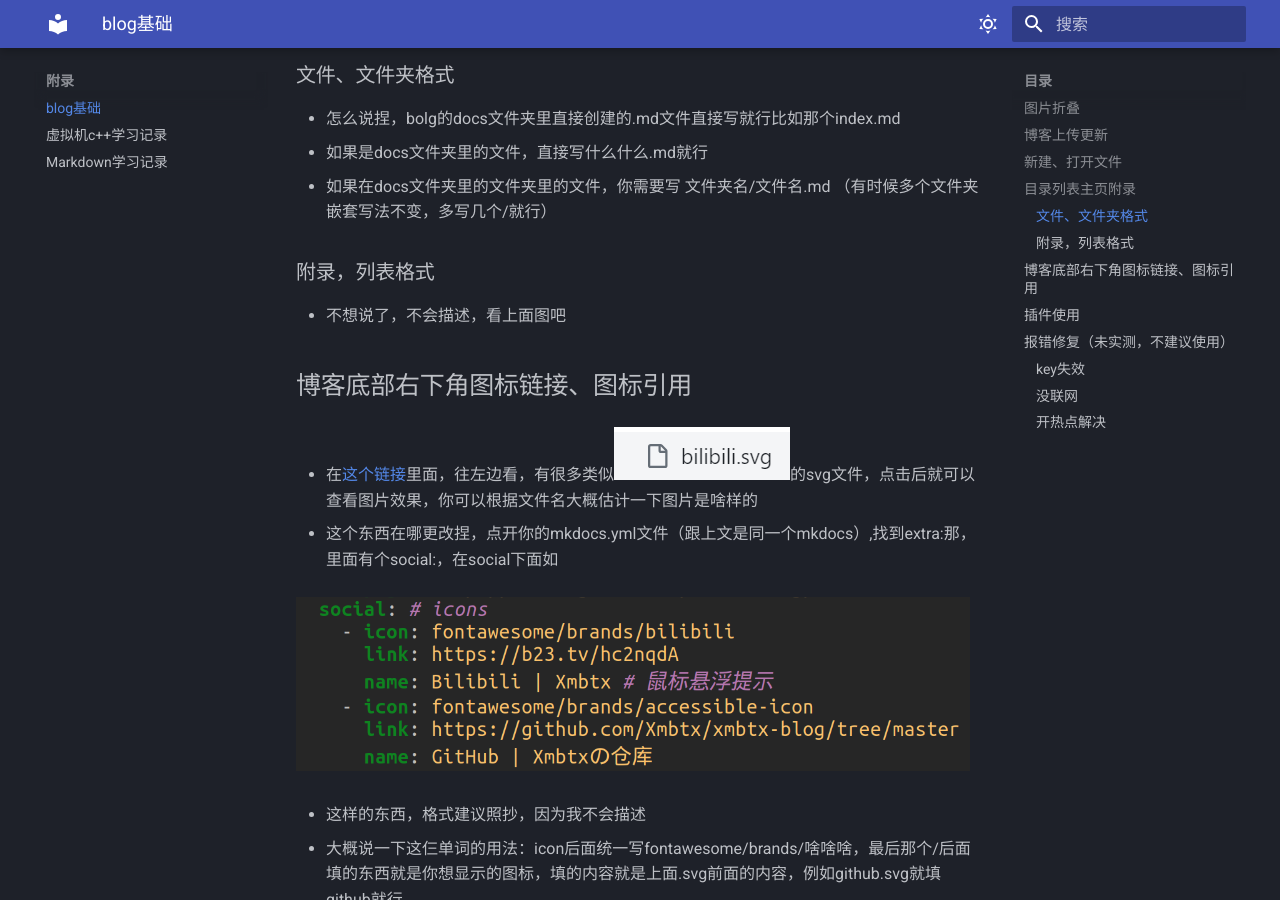
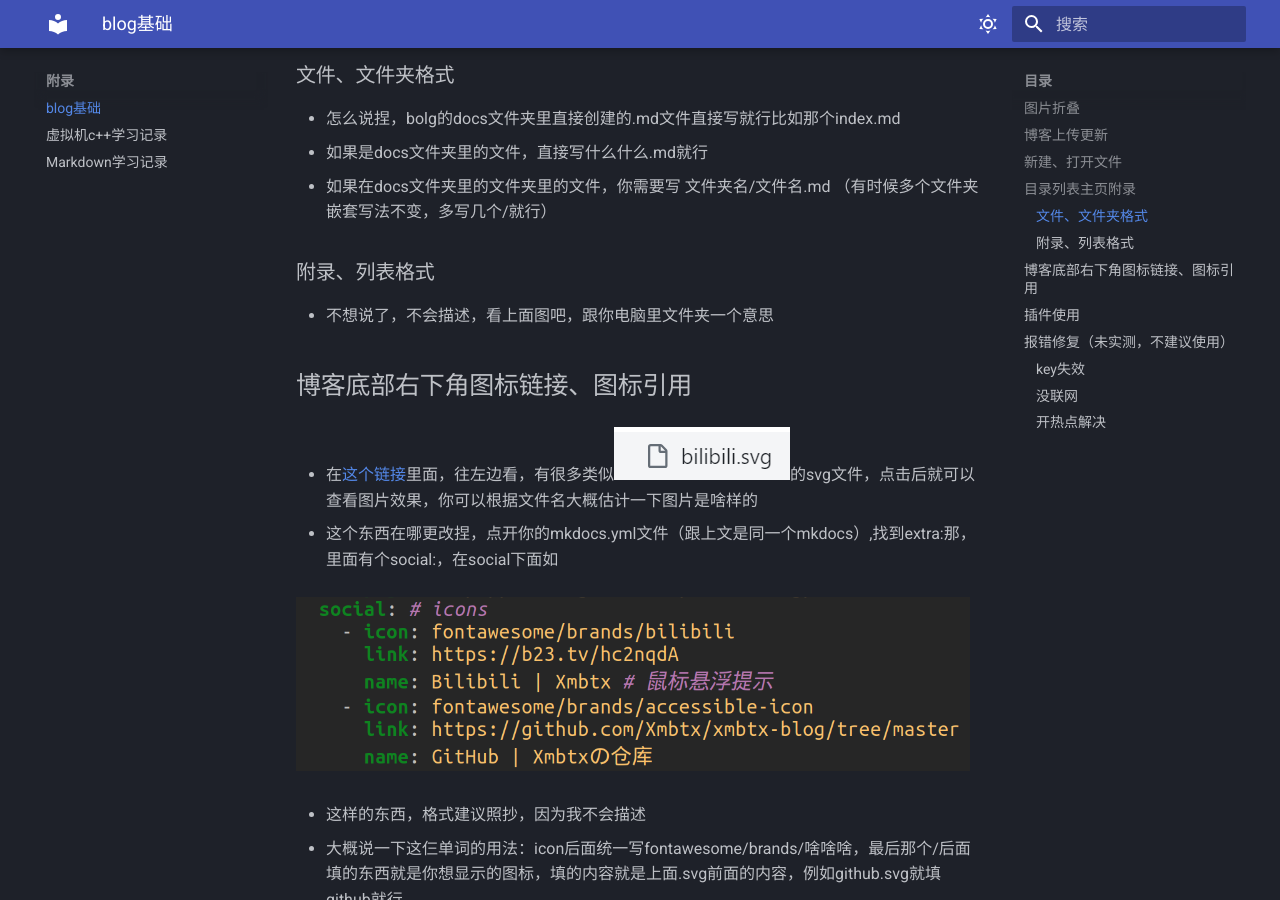
Before and after one commit to Xmbtx/xmbtx-blog, an MkDocs documentation site: the page built from docs/blog/blog.md, in a window 1280 px wide and 900 px high, scrolled down 1953 px. Built offline with MkDocs 1.6.1 and Material for MkDocs 9.7.7, drawn with Linux system fonts in a browser that asks for light colours.

Commit message:
2023-11-02_19:01:43 update

```diff
--- a/docs/blog/blog.md
+++ b/docs/blog/blog.md
@@ -72,9 +72,9 @@
 - 如果是docs文件夹里的文件，直接写什么什么.md就行
 - 如果在docs文件夹里的文件夹里的文件，你需要写 文件夹名/文件名.md （有时候多个文件夹嵌套写法不变，多写几个/就行）
 
-### 附录，列表格式
+### 附录、列表格式
 
-- 不想说了，不会描述，看上面图吧
+- 不想说了，不会描述，看上面图吧，跟你电脑里文件夹一个意思
 
 ## 博客底部右下角图标链接、图标引用
 
```
